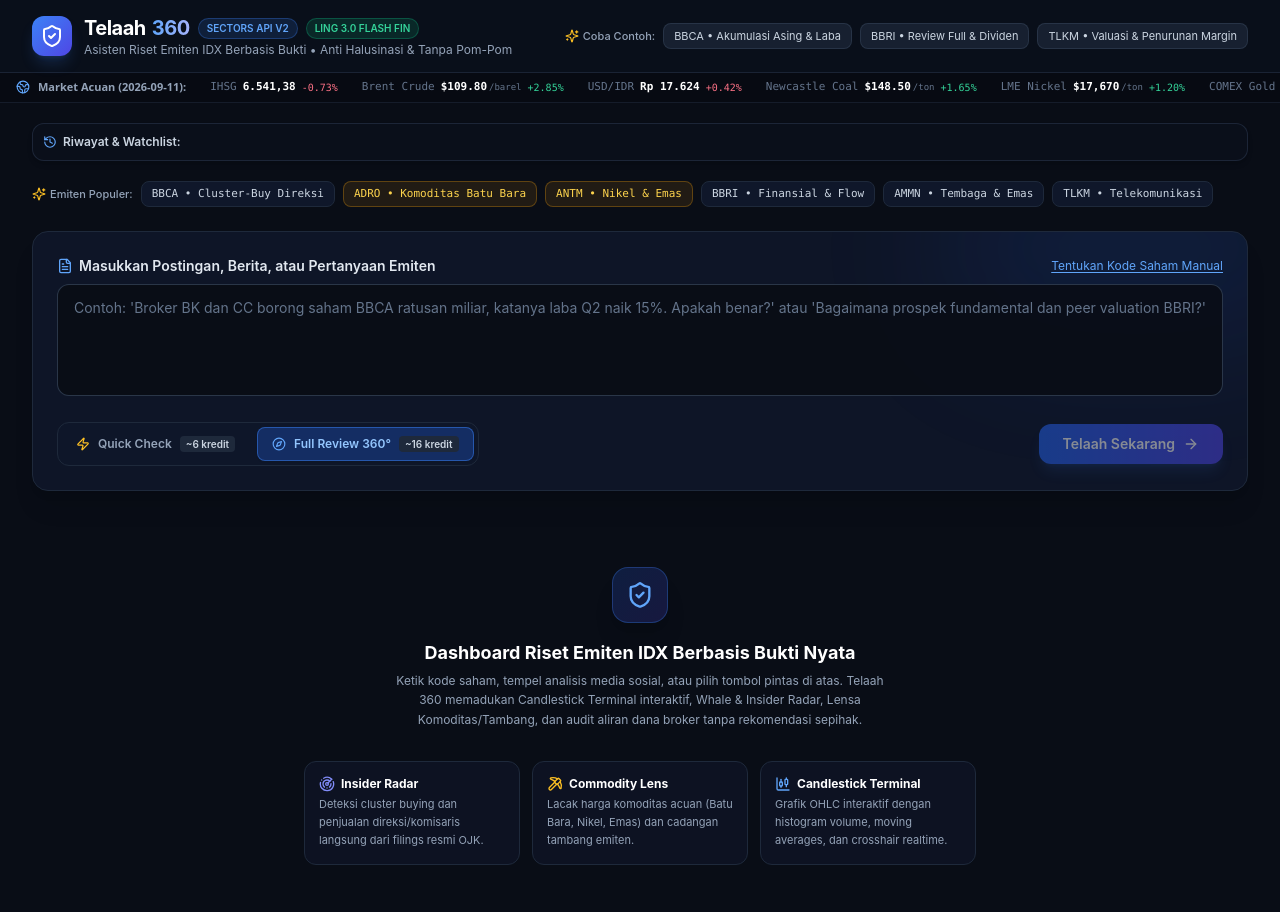
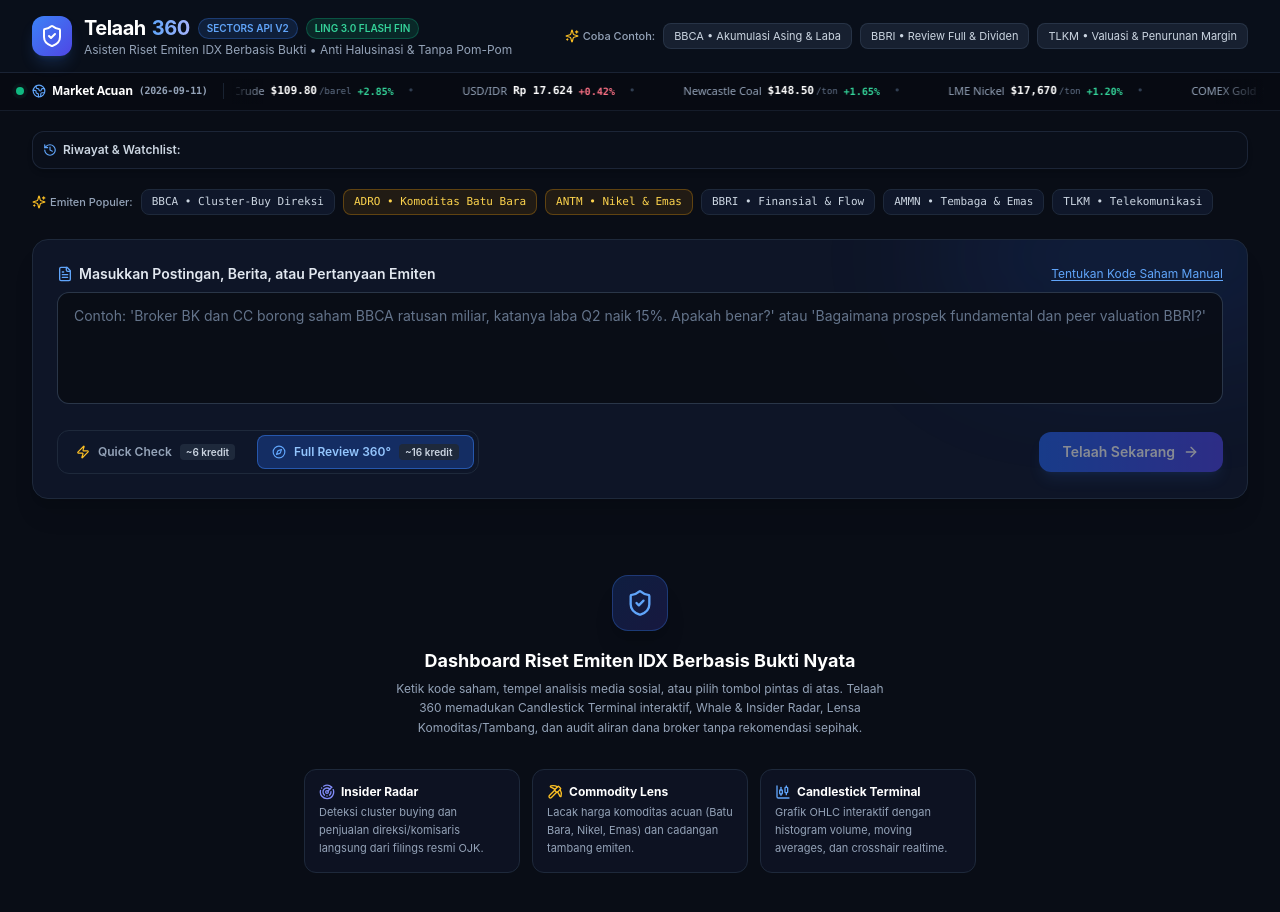
Before and after one commit to meets-indonesia/Telaah-AI, a Next.js app: page / in a window 1280 px wide. Shown: the top 912 px of the page. Built offline with nearby package versions, Linux system fonts and the light colour scheme.

Commit message:
feat(ui): animated continuous ticker tape for live market ribbon with pause on hover

```diff
--- a/src/app/globals.css
+++ b/src/app/globals.css
@@ -29,3 +29,24 @@
 ::-webkit-scrollbar-thumb:hover {
   background: #475569;
 }
+
+/* Continuous Financial Ticker Tape Animation */
+@keyframes ticker {
+  0% {
+    transform: translate3d(0, 0, 0);
+  }
+  100% {
+    transform: translate3d(-50%, 0, 0);
+  }
+}
+
+.animate-ticker {
+  display: flex;
+  width: max-content;
+  animation: ticker 35s linear infinite;
+  will-change: transform;
+}
+
+.animate-ticker:hover {
+  animation-play-state: paused;
+}
--- a/src/app/page.tsx
+++ b/src/app/page.tsx
@@ -210,31 +210,47 @@
       {/* Top Navbar */}
       <Header onSelectExample={handleSelectExample} />
 
-      {/* Global Market Ribbon (Live Sectors API Data) */}
-      <div className="border-b border-slate-800/60 bg-[#070a12] px-4 py-1.5 overflow-x-auto text-[11px] font-mono select-none">
-        <div className="max-w-7xl mx-auto flex items-center justify-between gap-6 whitespace-nowrap">
-          <div className="flex items-center gap-2 text-slate-400 font-sans font-semibold">
+      {/* Global Market Ribbon (Live Animated Financial Ticker Tape) */}
+      <div className="border-b border-slate-800/60 bg-[#070a12] px-3 sm:px-4 py-1.5 overflow-hidden text-[11px] font-mono select-none relative">
+        <div className="max-w-7xl mx-auto flex items-center relative">
+          {/* Static Left Label with Live Pulse */}
+          <div className="shrink-0 z-20 flex items-center gap-2 bg-[#070a12] pr-3 sm:pr-4 border-r border-slate-800/80 text-slate-300 font-sans font-semibold">
+            <span className="relative flex h-2 w-2">
+              <span className="animate-ping absolute inline-flex h-full w-full rounded-full bg-emerald-400 opacity-75"></span>
+              <span className="relative inline-flex rounded-full h-2 w-2 bg-emerald-500"></span>
+            </span>
+            <span className="text-xs text-white tracking-tight flex items-center gap-1.5">
               <Globe2 className="w-3.5 h-3.5 text-blue-400" />
-            <span>Market Acuan ({marketAsOfDate}):</span>
+              <span className="hidden sm:inline">Market Acuan</span>
+              <span className="text-[10px] text-slate-400 font-mono">({marketAsOfDate})</span>
+            </span>
           </div>
 
-          <div className="flex items-center gap-6 text-slate-300">
-            {marketIndices.map((item) => (
-              <div key={item.code} className="flex items-center gap-1.5">
-                <span className="text-slate-500">{item.name}</span>
+          {/* Fade Gradients for smooth tape entry/exit */}
+          <div className="pointer-events-none absolute left-[125px] sm:left-[215px] top-0 bottom-0 w-8 bg-gradient-to-r from-[#070a12] to-transparent z-10" />
+          <div className="pointer-events-none absolute right-0 top-0 bottom-0 w-12 bg-gradient-to-l from-[#070a12] to-transparent z-10" />
+
+          {/* Continuous Moving Tape Track */}
+          <div className="overflow-hidden relative w-full ml-3 flex items-center">
+            <div className="animate-ticker flex items-center gap-8 py-0.5" title="Arahkan kursor untuk menjeda pita pasar">
+              {[...marketIndices, ...marketIndices].map((item, idx) => (
+                <div key={`${item.code}-${idx}`} className="flex items-center gap-1.5 shrink-0 hover:bg-slate-800/60 px-2 py-0.5 rounded transition cursor-pointer">
+                  <span className="text-slate-400 font-sans">{item.name}</span>
                   <span className="font-semibold text-white">
                     {item.price}
                     {item.unit && <span className="text-[9px] text-slate-500 font-normal ml-0.5">{item.unit}</span>}
                   </span>
                   <span
-                  className={`text-[10px] font-medium ${
+                    className={`text-[10px] font-bold ${
                       item.isPositive ? "text-emerald-400" : "text-rose-400"
                     }`}
                   >
                     {item.change}
                   </span>
+                  <span className="text-slate-700 ml-2 select-none">•</span>
                 </div>
               ))}
+            </div>
           </div>
         </div>
       </div>
```
Lines whose indentation alone changed are shown as unchanged.
